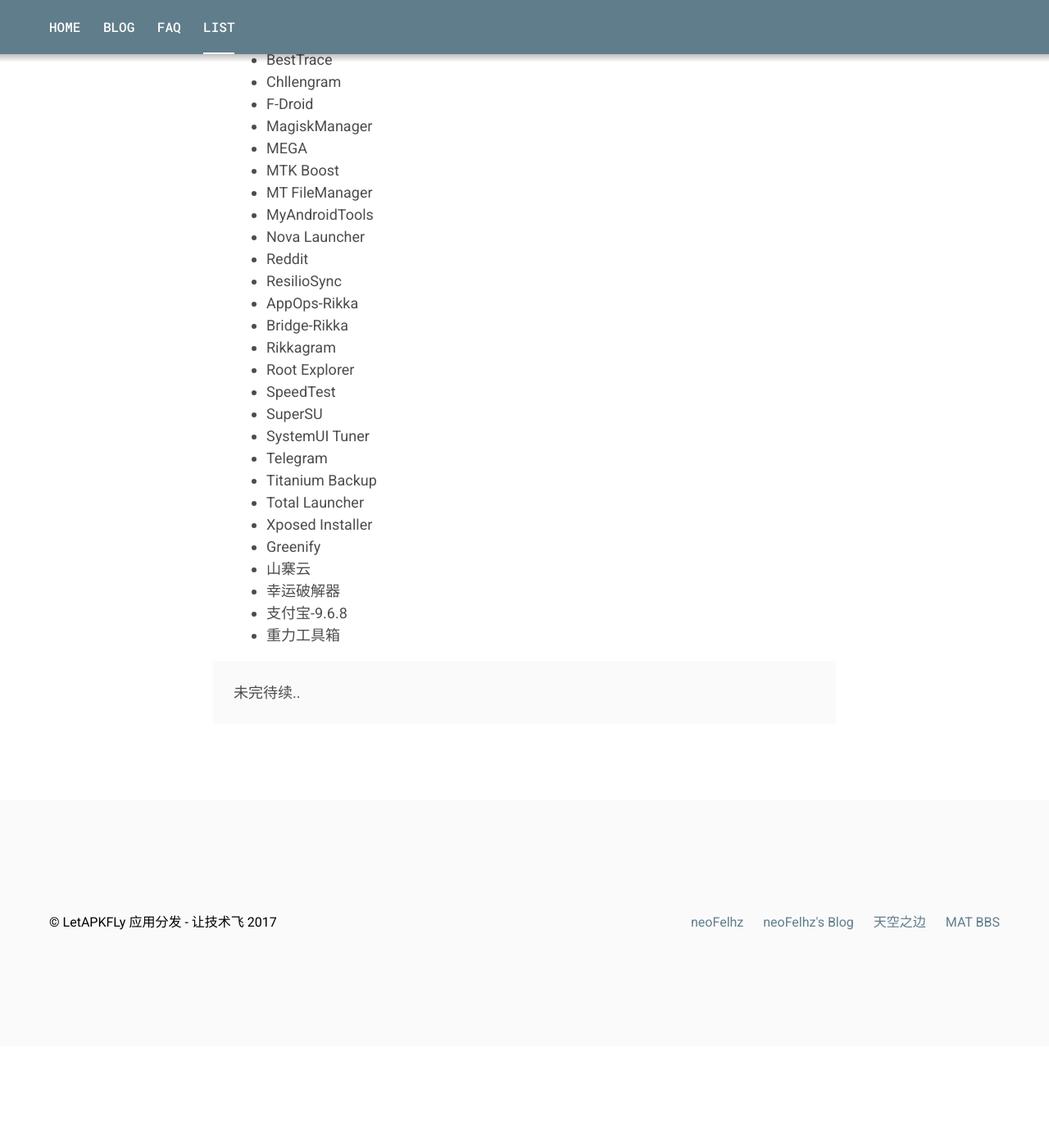
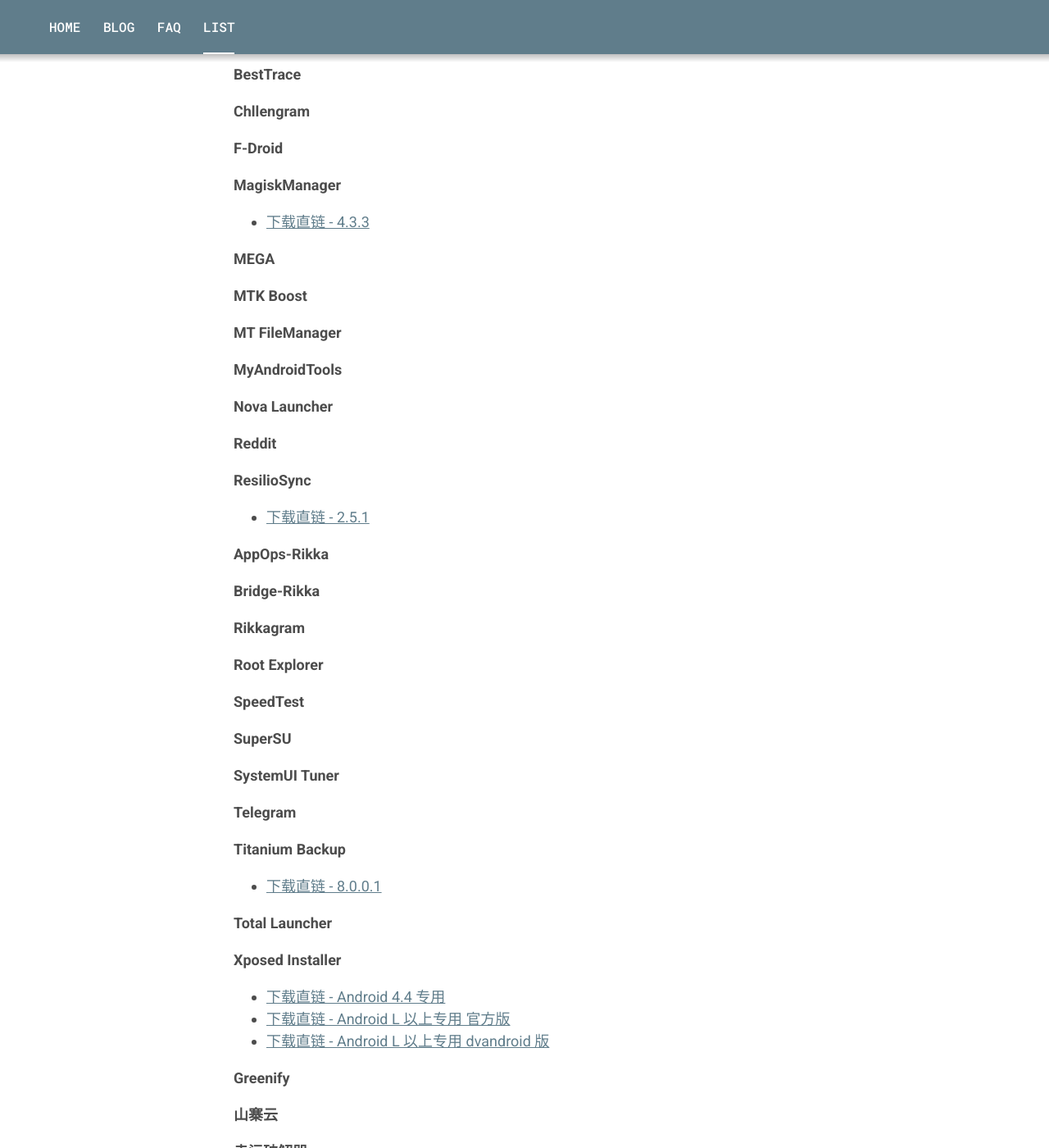
Before and after one commit to neoFelhz/LetAPKFly, a Jekyll site: the page built from _pages/list.md, in a window 1280 px wide and 1400 px high, scrolled down 319 px. Shown: the whole window at 82% size. Built offline with Jekyll 4.4.1, drawn with Linux system fonts in a browser that asks for light colours; comment, search, counter and statistics services are not loaded; before the commit the page ends 1595 px from its top, so only the background shows below that.

Commit message:
Signed-off-by: neoFelhz <neofelhz@gmail.com>

```diff
--- a/_pages/list.md
+++ b/_pages/list.md
@@ -4,33 +4,47 @@
 permalink: /list.html
 ---
 
-- ADM
-- BestTrace
-- Chllengram
-- F-Droid
-- MagiskManager
-- MEGA
-- MTK Boost
-- MT FileManager
-- MyAndroidTools
-- Nova Launcher
-- Reddit
-- ResilioSync
-- AppOps-Rikka
-- Bridge-Rikka
-- Rikkagram
-- Root Explorer
-- SpeedTest
-- SuperSU
-- SystemUI Tuner
-- Telegram
-- Titanium Backup
-- Total Launcher
-- Xposed Installer
-- Greenify
-- 山寨云
-- 幸运破解器
-- 支付宝-9.6.8
-- 重力工具箱
+#### ADM
+#### BestTrace
+#### Chllengram
+#### F-Droid
+#### MagiskManager
+
+- [下载直链 - 4.3.3](http://git.oschina.net/neoFelhz/letapkfly/raw/master/MagiskManager/Magisk_4.3.3.apk)
+
+#### MEGA
+#### MTK Boost
+#### MT FileManager
+#### MyAndroidTools
+#### Nova Launcher
+#### Reddit
+#### ResilioSync
+
+- [下载直链 - 2.5.1](http://git.oschina.net/neoFelhz/letapkfly/raw/master/ResilioSync/ResilioSync-2.5.1.apk)
+
+#### AppOps-Rikka
+#### Bridge-Rikka
+#### Rikkagram
+#### Root Explorer
+#### SpeedTest
+#### SuperSU
+#### SystemUI Tuner
+#### Telegram
+#### Titanium Backup
+
+- [下载直链 - 8.0.0.1](http://git.oschina.net/neoFelhz/letapkfly/raw/master/TitaniumBackup/TitaniumBackup_8.0.0.1.apk)
+
+#### Total Launcher
+#### Xposed Installer
+
+- [下载直链 - Android 4.4 专用](http://git.oschina.net/neoFelhz/letapkfly/raw/master/XposedInstaller/XposedInstaller_2.7_KK.apk)
+- [下载直链 - Android L 以上专用 官方版](http://git.oschina.net/neoFelhz/letapkfly/raw/master/XposedInstaller/XposedInstaller_3.1.1_L+.apk)
+- [下载直链 - Android L 以上专用 dvandroid 版](http://git.oschina.net/neoFelhz/letapkfly/raw/master/XposedInstaller/XposedInstaller_dvdandroid_3.0.1.apk)
+
+#### Greenify
+#### 山寨云
+#### 幸运破解器
+#### 支付宝-9.6.8
+#### 重力工具箱
 
 > 未完待续..
```
Also changed, not shown: _pages/faq.md (+8 -2 lines), index.md (+1 -3 lines).
